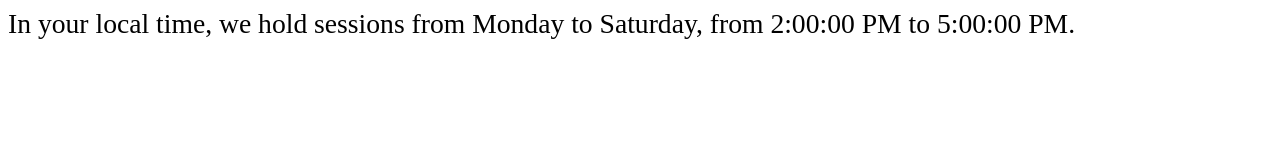
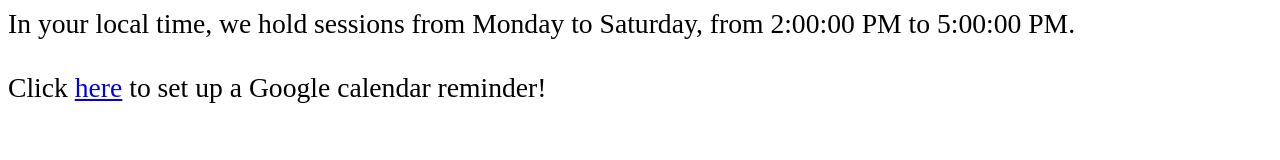
Before and after one commit to voscarmv/levelup_schedule, a plain HTML site: page index.html in a window 1280 px wide. Drawn offline with Linux system fonts and the light colour scheme.

Commit message:
Update index.html

```diff
--- a/index.html
+++ b/index.html
@@ -13,6 +13,8 @@
   <body onLoad="loadVals(localStart, localEnd);">
     <big><big><big>
       In your local time, we hold sessions from Monday to Saturday, from <span id="start"></span> to <span id="end"></span>.
+      <br><br>
+      Click <a href="https://www.addevent.com/calendar/RD377233">here</a> to set up a Google calendar reminder!
     </big></big></big>
   </body>
 </html>
```
